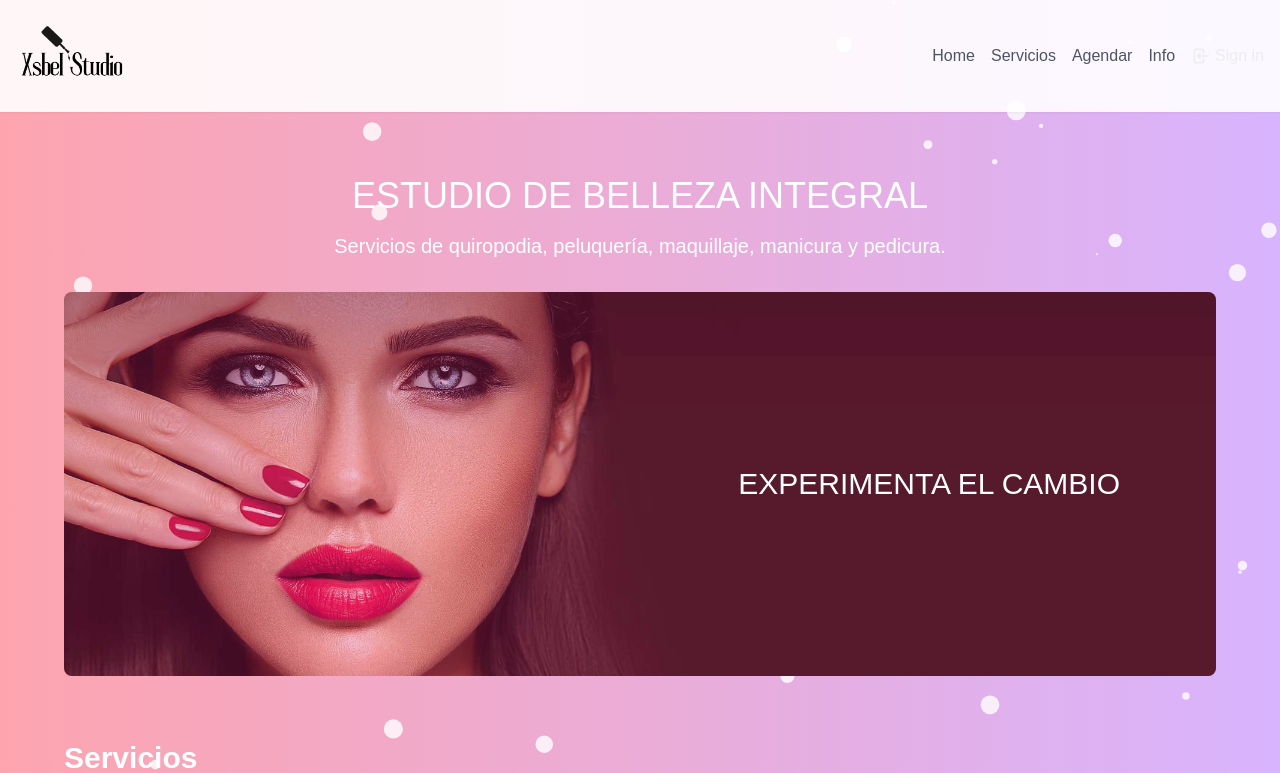
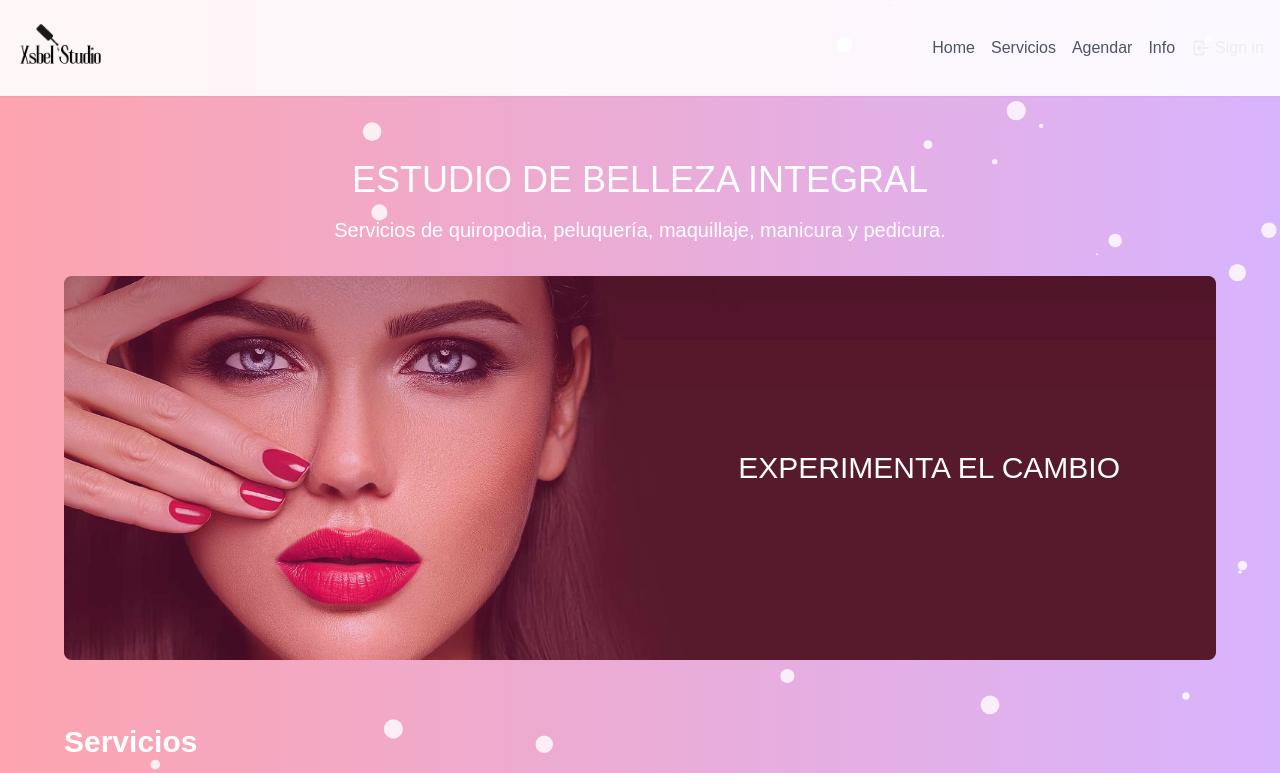
Before and after one commit to johansvalerio/beauty-space, a Next.js app: page / in a window 1280 px wide. Shown: the top 773 px of the page. Built offline with nearby package versions, Linux system fonts and the light colour scheme; no server answers.

Commit message:
logo3 added

```diff
--- a/src/app/layout.tsx
+++ b/src/app/layout.tsx
@@ -31,16 +31,12 @@ export default function RootLayout({
   children: React.ReactNode;
 }>) {
   return (
-    <html lang="es">
+    <html lang="en" className="scroll-smooth">
       <Head>
-        <title>xsbelstudio - [Breve descripción del proyecto]</title>
-        <meta name="description" content="xsbelstudio es un [estudio privado de belleza integral]" />
-        <meta name="keywords" content="xsbelstudio, [xsbel], [podia], [nails]" />
         <meta property="og:title" content="xsbelstudio" />
         <meta property="og:description" content="xsbelstudio es un [estudio privado de belleza integral]" />
         <meta property="og:image" content="https://xsbelstudio.vercel.app/img/logo2.png" />
         <meta property="og:url" content="https://xsbelstudio.vercel.app" />
-        <meta property="og:type" content="website" />
       </Head>
       <body className={`${geistSans.variable} ${geistMono.variable} antialiased bg-gradient-to-r from-rose-300 to-purple-300`}>
         <Header />
--- a/src/components/Header.tsx
+++ b/src/components/Header.tsx
@@ -11,7 +11,7 @@ export default async function Header() {
             <header className="bg-white/90 shadow-sm sticky top-0 z-50 px-4">
                 <nav className="container mx-auto py-3 md:py-4 flex justify-between items-center">
                     <a href="/" className="flex gap-1 items-center">
-                        <img src="/img/logo2.png" alt="xsbel studio logo" className="max-w-md max-h-20" />
+                        <img src="/img/logo3.PNG" alt="xsbel studio logo" className="max-w-md max-h-12 md:max-h-16" />
                     </a>
                     <ul className="flex space-x-2 md:space-x-4 items-center md:text-base text-sm">
                         <li><a href="/#hero" className="text-gray-600 hover:text-pink-600">Home</a></li>
@@ -45,7 +45,7 @@ export default async function Header() {
         <header className="bg-white/90 shadow-sm sticky top-0 z-50 px-4">
             <nav className="container mx-auto py-3 md:py-4 flex justify-between items-center">
                 <a href="/" className="flex gap-1 items-center">
-                    <img src="/img/logo2.png" alt="xsbel studio logo" className="max-w-md max-h-20" />
+                    <img src="/img/logo3.PNG" alt="xsbel studio logo" className="max-w-md max-h-20" />
                 </a>
                 <ul className="flex space-x-2 md:space-x-4 items-center ">
                     <li><a href="/#hero" className="text-gray-600 hover:text-pink-600">Home</a></li>
```
Also changed, not shown: public/img/logo3.PNG (added).
